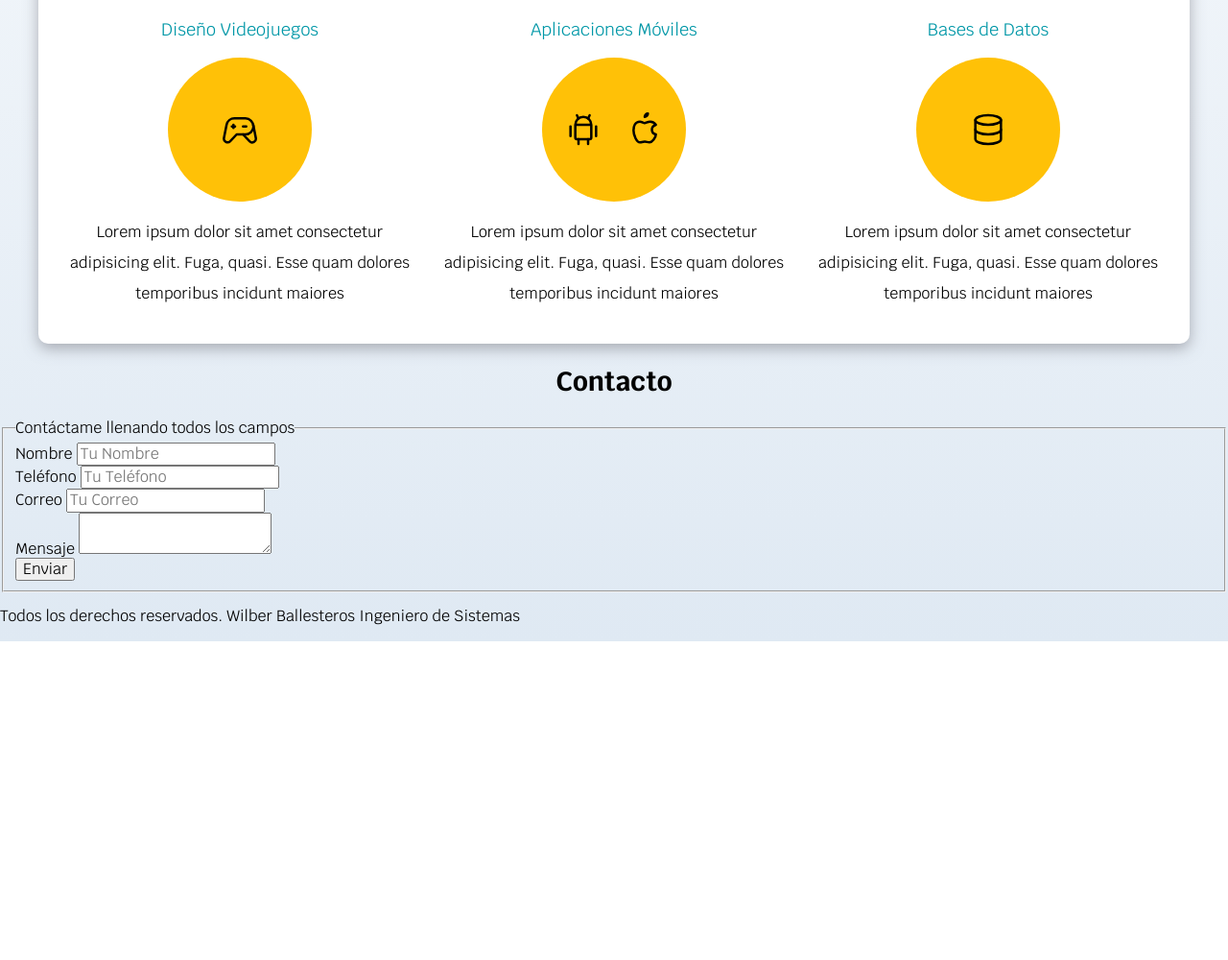
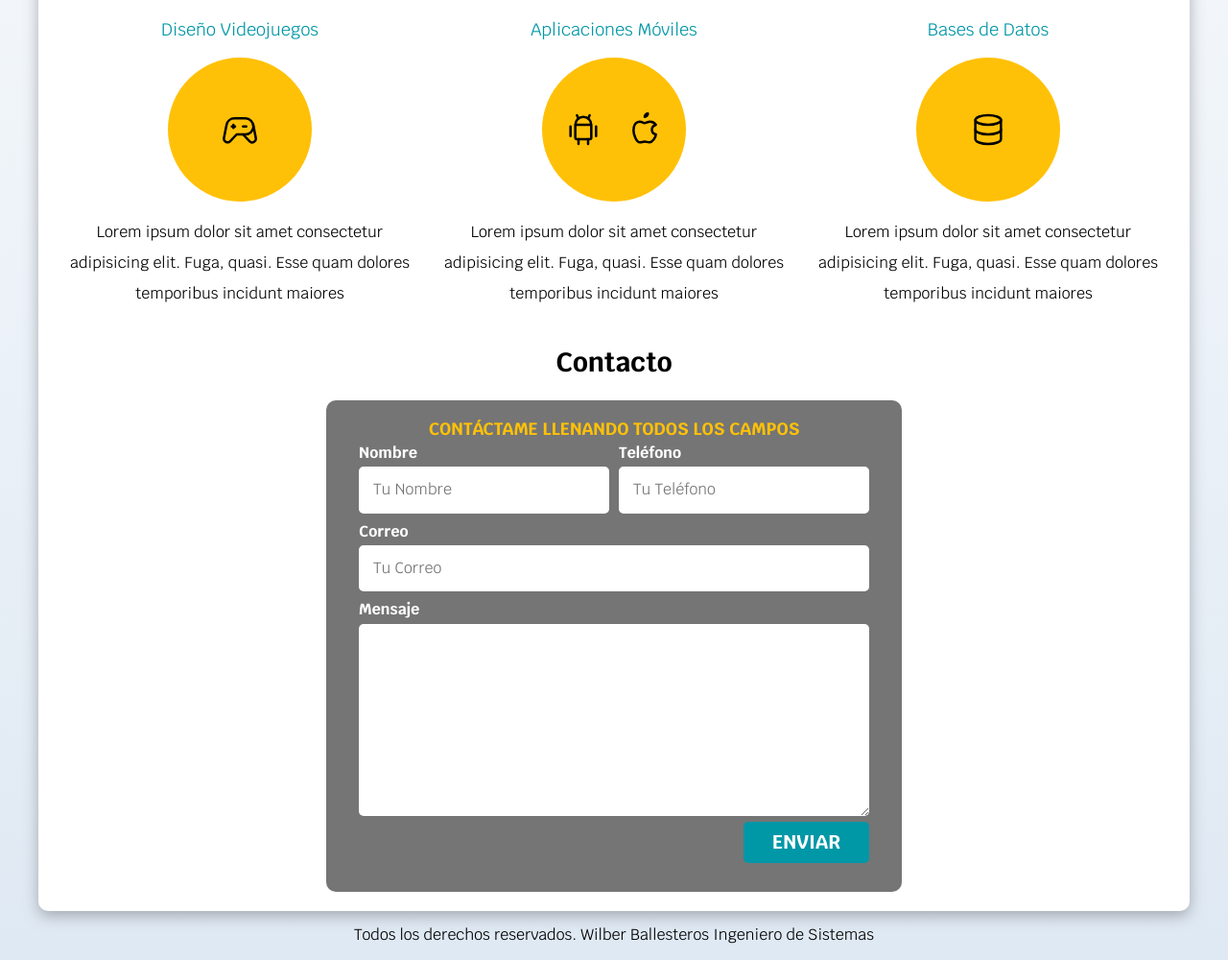
Before and after one commit to WilberBallesteros/freelancer, a plain HTML site: page index.html in a window 1280 px wide. Shown: the part 703-1703 px from the top of the page at 96% size. Before the commit the page ends 1371 px from the top, so only its background shows below. Drawn offline with Linux system fonts and the light colour scheme.

Commit message:
estilos css al formulario y al footer, efecto scroll entre secciones

```diff
--- a/css/styles.css
+++ b/css/styles.css
@@ -13,7 +13,17 @@
 html {
     font-size: 62.5%; /*1 rem = 10px*/
     box-sizing: border-box; /*hack box model*/
+    scroll-snap-type: y mandatory; /*scroll de arriba abajo en eje y */
 }
+/**Scroll Snap**/
+
+.servicios,
+.navegacion-principal,
+.formulario {
+    scroll-snap-align: center;
+    scroll-snap-stop: always;
+}
+
 *, *:before, *:after {
     box-sizing: inherit;
   }
@@ -39,11 +49,15 @@ body {
     border-radius: .5rem;
     width: 90%;
     text-align: center;
+    border: none;
 }
 @media (min-width: 768px) {
     .boton {
         width: auto; /*lo resetea de los 90% y lo deja a la medida q pusimos inicialmnte*/
     }
+}
+.boton:hover {
+    cursor: pointer;
 }
 
 .sombra {
@@ -73,6 +87,21 @@ h1,h2,h3 {
     font-size: 2rem;
 }
 
+/**Utilidades**/
+.w-sm-100 {
+    width: 100%;
+}
+@media (min-width: 768px) {
+    .w-sm-100  {
+        width: auto;
+    }
+}
+.flex {
+    display: flex;
+}
+.alinear-derecha {
+    justify-content: flex-end;
+}
 /**Navegacion Principal**/
 
 .nav-bg {
@@ -135,6 +164,8 @@ h1,h2,h3 {
     align-items: flex-end;
 }
 
+
+
 /**Mis servicios**/
 
 @media (min-width: 768px) {
@@ -166,3 +197,65 @@ h1,h2,h3 {
     justify-content: space-evenly;
     align-items: center;
 }
+
+/**Contacto**/
+
+.formulario {
+    background-color: var(--gris);
+    width: min( 60rem, 100% ); /*toma 2 valores utiliza el valor mas pequeño aqui 60rem si no toma el 100% lo hace responisvo tambien*/
+    margin: 0 auto; /*centrar el formulario cuyo padre no es un display flex*/
+    padding: 2rem;
+    border-radius: 1rem;
+}
+
+.formulario fieldset {
+    border: none;
+}
+.formulario legend {
+    text-align: center;
+    color: var(--primario);
+    font-size: 1.8rem;
+    text-transform: uppercase;
+    font-weight: 700;
+    margin-bottom: 2rem;
+    margin: 0 auto; /*centrarlo en otros navegadores*/
+}
+@media (min-width: 768px) {
+    .contenedor-campos {
+        display: grid;
+        grid-template-columns: repeat(2, 1fr);
+        grid-template-rows: auto auto 20rem;
+        column-gap: 1rem;
+    }
+    .campo:nth-child(3),
+    .campo:nth-child(4) {
+        grid-column: 1 / 3; /*q vaya de la columna 1 a la 3*/
+    }
+}
+
+.campo {
+    margin-bottom: 1rem;
+}
+.campo label {
+    color: var(--blanco);
+    font-weight: bold;
+    margin-bottom: .5rem;
+    display: block;
+}
+.campo textarea {
+    height: 20rem;
+}
+.input-text {
+    width: 100%; /*tome todo el espacio disponible*/
+    border: none;
+    padding: 1.5rem;
+    border-radius: .5rem;
+}
+.enviar .boton {
+    width: 100%; /*el boton ocupa todo */
+}
+
+/**Footer**/
+.footer {
+    text-align: center;
+}
--- a/index.html
+++ b/index.html
@@ -104,45 +104,47 @@
                 <p>Lorem ipsum dolor sit amet consectetur adipisicing elit. Fuga, quasi. Esse quam dolores temporibus incidunt maiores</p>
             </section>
         </div> <!--.servicios-->
-    </main>
+
 
         <section>
             <h2>Contacto</h2>
 
-        <form action="">
+            <form action="" class="formulario">
                 <fieldset>
                     <legend>Contáctame llenando todos los campos</legend>
 
-                <div>
+                    <div class="contenedor-campos">
+                        <div class="campo">
                             <label for="nombre">Nombre</label>
-                    <input type="text" id="nombre" placeholder="Tu Nombre">
+                            <input class="input-text" type="text" id="nombre" placeholder="Tu Nombre">
                         </div>
 
-                <div>
+                        <div class="campo">
                             <label for="telefono">Teléfono</label>
-                    <input type="number" id="telefono" placeholder="Tu Teléfono">
+                            <input class="input-text" type="number" id="telefono" placeholder="Tu Teléfono">
                         </div>
 
-                <div>
+                        <div class="campo">
                             <label for="email">Correo</label>
-                    <input type="email" id="email" placeholder="Tu Correo">
+                            <input class="input-text" type="email" id="email" placeholder="Tu Correo">
                         </div>
 
-                <div>
+                        <div class="campo">
                             <label for="">Mensaje</label>
-                    <textarea></textarea>
+                            <textarea class="input-text"></textarea>
                         </div>
+                    </div> <!--contenedor de los campos-->
 
-                <div>
-                    <input type="submit" value="Enviar">
+                    <div class="alinear-derecha flex">
+                        <input class="boton w-sm-100 " type="submit" value="Enviar">
                     </div>
 
 
                 </fieldset>
             </form>
         </section>
-
-    <footer>
+    </main>
+    <footer class="footer">
         <p>Todos los derechos reservados. Wilber Ballesteros Ingeniero de Sistemas</p>
     </footer>
 
```
Lines whose indentation alone changed are shown as unchanged.
